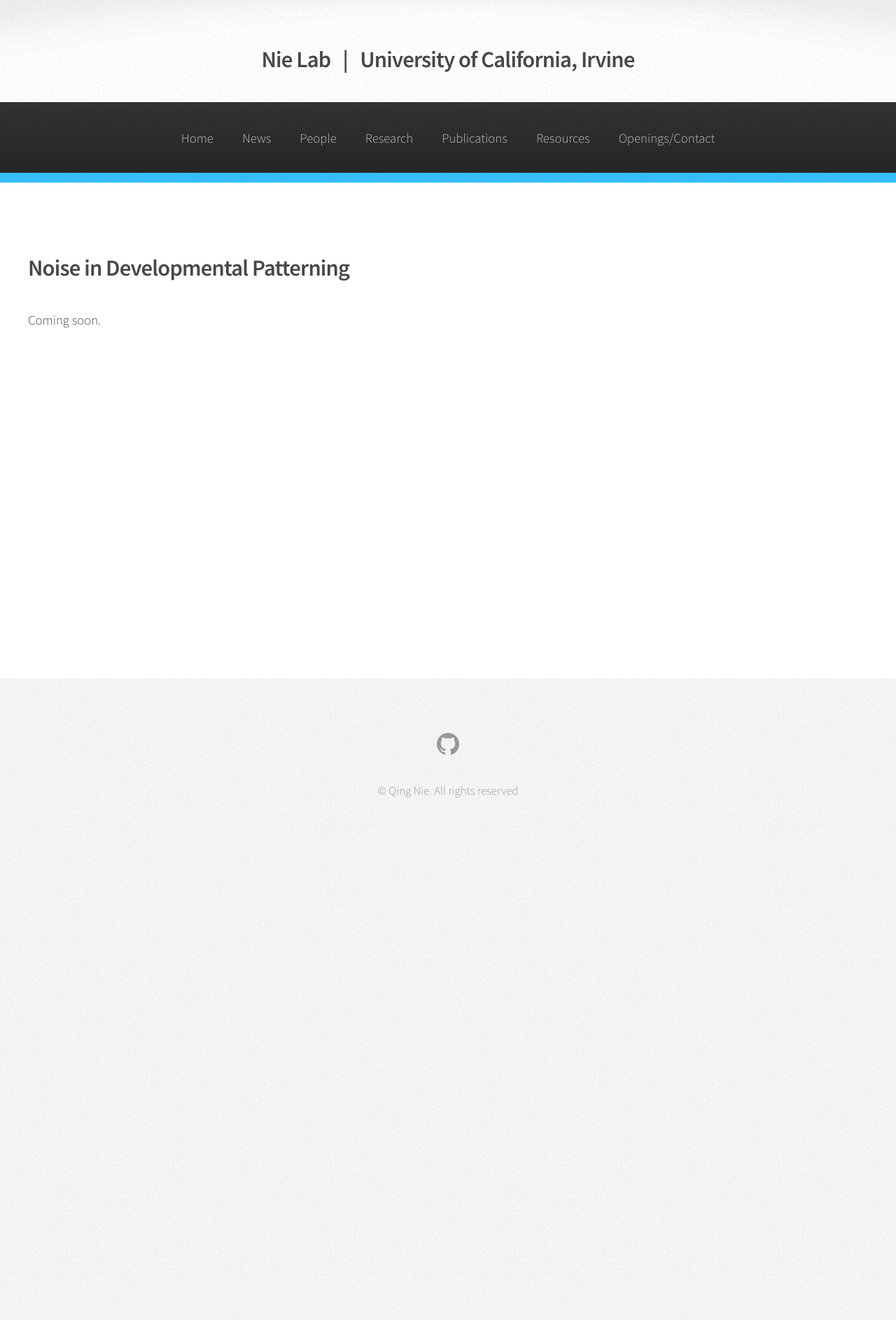
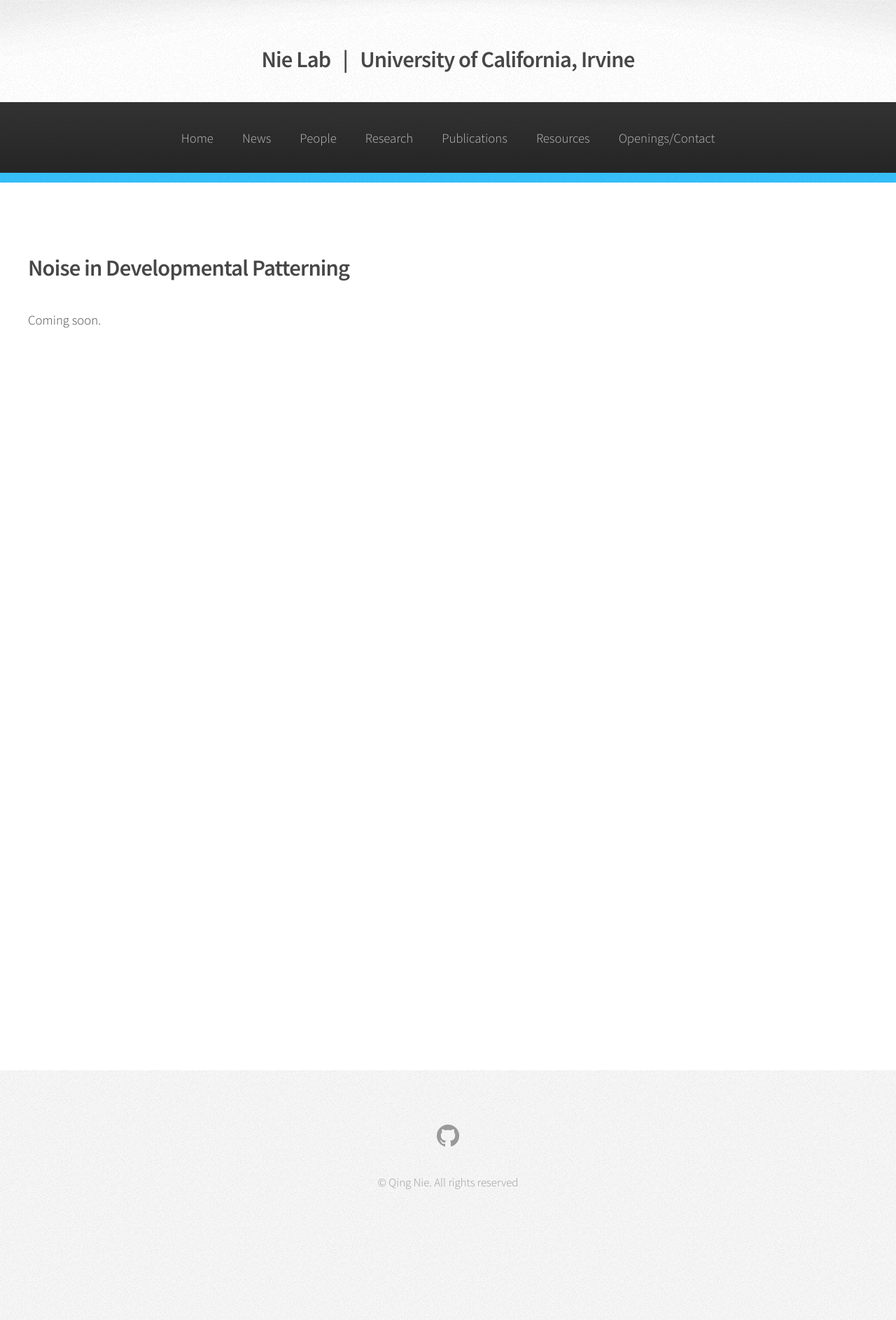
Before and after one commit to NieLab/nielab.github.io, a Jekyll site: the page built from research/developmental-patterning.html, in a window 1280 px wide. Shown: the whole page at 70% size. Built offline with Jekyll 4.4.1, drawn with Linux system fonts in a browser that asks for light colours; before the commit the page ends 1327 px from its top, so only the background shows below that.

Commit message:
update research pages style

```diff
--- a/assets/css/style.css
+++ b/assets/css/style.css
@@ -24,6 +24,12 @@
     width: 50em;
 
 }
+
+.research {
+    min-height: 60em;
+    text-align: justify;
+}
+
 
 	body,
 	#skel-layers-wrapper {
--- a/research/developmental-patterning.html
+++ b/research/developmental-patterning.html
@@ -9,14 +9,12 @@
 <div class="container">
 <div id="content">
 
-  <!-- Content -->
-  <article style="min-height:30em;">
+  <article class="research">
 
   <header>
       <h2>Noise in Developmental Patterning</h2>
   </header>
 
-  <!-- span class="image featured"><img src="{{ site.baseurl }}/assets/images/banner.jpg" alt="" /></span -->
 
   <p>Coming soon.</p>
 
--- a/research/emt.html
+++ b/research/emt.html
@@ -9,14 +9,12 @@
 <div class="container">
 <div id="content">
 
-  <!-- Content -->
-  <article style="min-height:60em;">
+  <article class="research">
 
   <header>
       <h2>Epithelial to Mesenchymal Transition</h2>
   </header>
 
-  <!-- span class="image featured"><img src="{{ site.baseurl }}/assets/images/banner.jpg" alt="" /></span -->
 
   <p>Epithelial to mesenchymal transition (EMT) describes the process by which cells lose markers and functions indicative of an epithelial state and gain those of a mesenchymal state. This process plays a crucial role during normal development and cancer progression. Our work on EMT focuses on modeling the cell fate transitions and studying the complex transcriptional dynamics that govern these transitions. We have predicted the existence of a new intermediate state between epithelial and mesenchymal fates via mathematical and dynamical systems analysis and verified such an intermediate state experimentally by flow cytometry. Intermediate states can increase the robustness of the system as well as its dynamical range. We have been able to predict how a delicate balance between EMT and the reverse transition (MET) is maintained in vivo.
   </p>
--- a/research/gene-expression-dynamics.html
+++ b/research/gene-expression-dynamics.html
@@ -9,14 +9,12 @@
 <div class="container">
 <div id="content">
 
-  <!-- Content -->
-  <article style="min-height:30em;">
+  <article class="research">
 
   <header>
       <h2>Spatio-Temporal Dynamics of Gene Expression</h2>
   </header>
 
-  <!-- span class="image featured"><img src="{{ site.baseurl }}/assets/images/banner.jpg" alt="" /></span -->
 
   <p>Coming soon.</p>
 
--- a/research/tissue-growth.html
+++ b/research/tissue-growth.html
@@ -9,15 +9,12 @@
 <div class="container">
 <div id="content">
 
-  <!-- Content -->
-  <article style="min-height:60em;">
+  <article class="research">
 
   <header>
   <h2>Growth Control during Tissue Development<br><h2b>
   Strategies for Precision and Robustness in Size Control </h2b></h2>
   </header>
-
-  <!-- span class="image featured"><img src="{{ site.baseurl }}/assets/images/banner.jpg" alt="" /></span -->
 
   <p>
   The fundamental principles underlying the robustness and precision of tissue growth remain mysterious. In particular, most growth control cellular signals decay over short distances typically at micron length scale, whereas human tissues and organs are observed to reach well-controlled sizes on the scale of meters. The study of growth control elicits several fascinating questions that need to be addressed. Cells may adopt multiple control strategies simultaneously during tissue growth. What are the trade-offs between different strategies? Noise is present in cell division, gene expression, and signal transmission. How is robust control achieved despite intrinsic and extrinsic noise? Moreover, it is observed that patterning scales with tissue size and influences growth. What is the interplay between pattern formation and growth? We build mathematical models and perform stochastic simulations to explore different control strategies, characterize noise effects according to their sources, and investigate mechanisms that cells adopt to control proliferation in the presence of noise.
```
Also changed, not shown: research/hair-follicle.html (+1 -4 lines), 4 other files.
